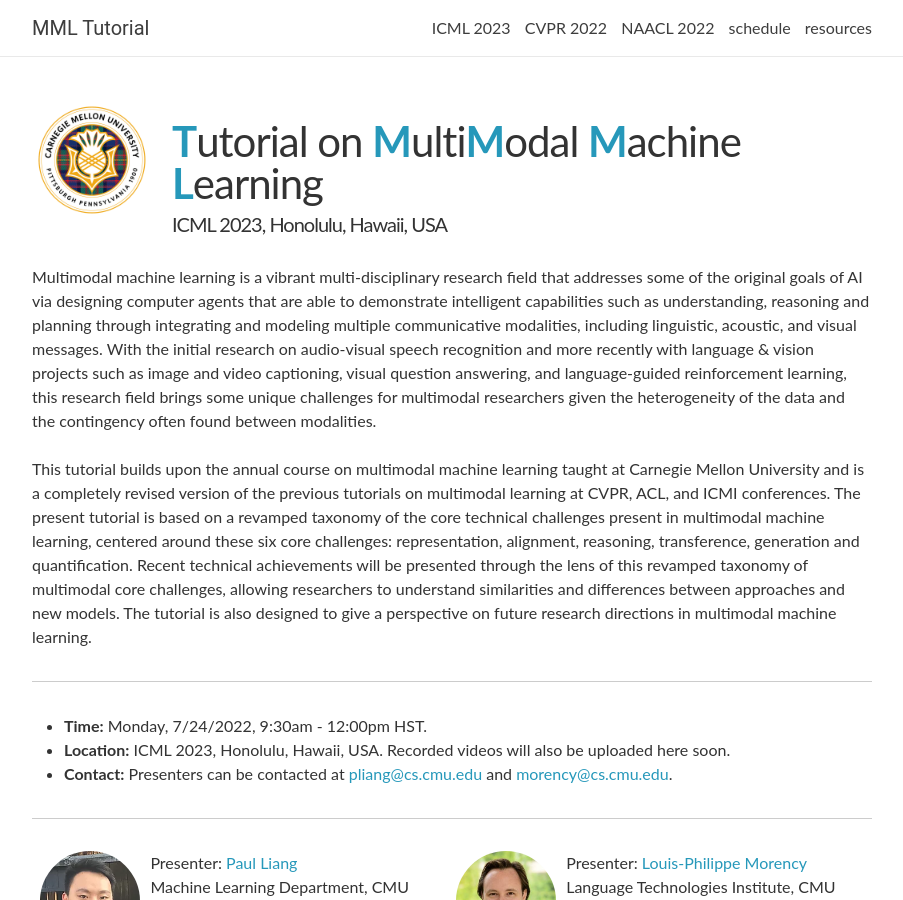
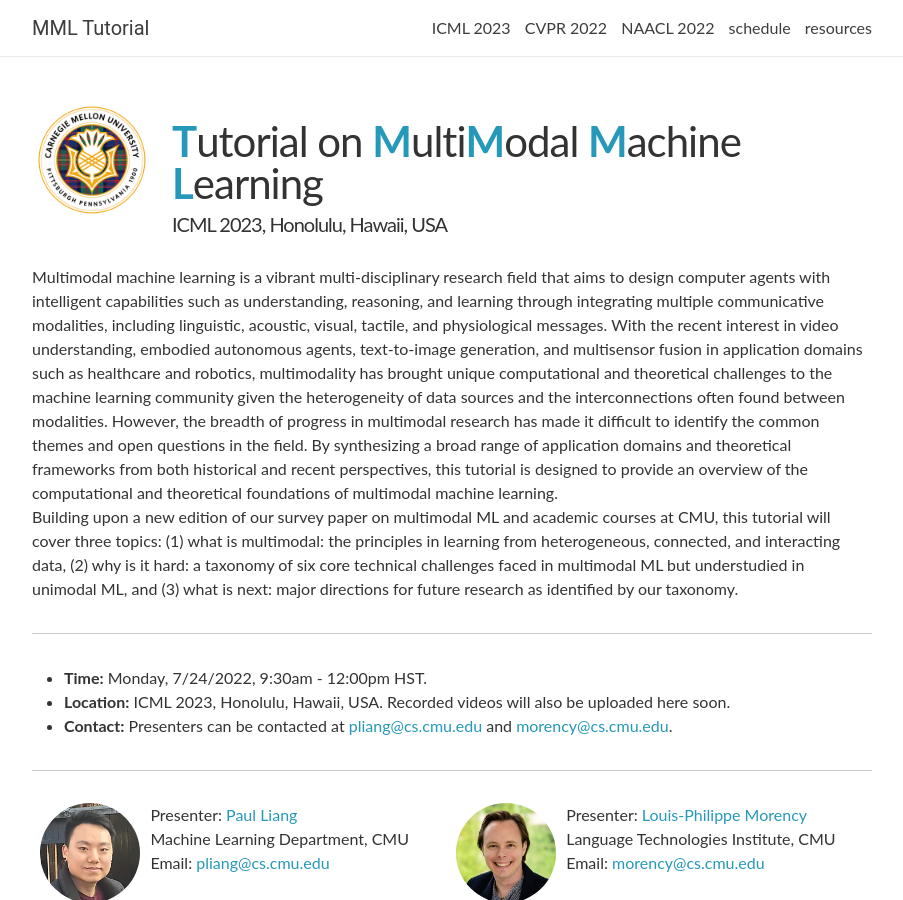
Before and after one commit to CMU-MultiComp-Lab/mmml-tutorial, a Jekyll site: the page icml2023/index.html, which Jekyll copies as it is, in a window 1280 px wide and 900 px high. Shown: the whole window, without its empty margins (188-1091 px from the left). Built offline with Jekyll 4.4.1, drawn with Linux system fonts in a browser that asks for light colours; nearby versions of some CDN libraries; comment, search, counter and statistics services are not loaded.

Commit message:
Update index.html

```diff
--- a/icml2023/index.html
+++ b/icml2023/index.html
@@ -72,21 +72,20 @@
   </header>
 
   <article class="post-content <b>M</b>ultimodal <b>M</b>achine <b>L</b>earning clearfix">
-    <p>Multimodal machine learning is a vibrant multi-disciplinary research field that addresses some of the
-      original goals of AI via designing computer agents that are able to demonstrate intelligent capabilities
-      such as understanding, reasoning and planning through integrating and modeling multiple communicative modalities,
-      including linguistic, acoustic, and visual messages. With the initial research on audio-visual speech recognition
-      and more recently with language & vision projects such as image and video captioning, visual question answering,
-      and language-guided reinforcement learning, this research field brings some unique challenges for multimodal
-      researchers given the heterogeneity of the data and the contingency often found between modalities.</br>
-      </br>
-       This tutorial builds upon the annual course on multimodal machine learning taught at Carnegie Mellon University
-      and is a completely revised version of the previous tutorials on multimodal learning at CVPR, ACL, and ICMI conferences.
-      The present tutorial is based on a revamped taxonomy of the core technical challenges present in multimodal machine learning,
-      centered around these six core challenges: representation, alignment, reasoning, transference, generation and quantification.
-      Recent technical achievements will be presented through the lens of this revamped taxonomy of multimodal core challenges,
-      allowing researchers to understand similarities and differences between approaches and new models. The tutorial is also
-      designed to give a perspective on future research directions in multimodal machine learning.
+    <p>Multimodal machine learning is a vibrant multi-disciplinary research field that aims to design computer agents with
+      intelligent capabilities such as understanding, reasoning, and learning through integrating multiple communicative modalities,
+      including linguistic, acoustic, visual, tactile, and physiological messages. With the recent interest in video understanding,
+      embodied autonomous agents, text-to-image generation, and multisensor fusion in application domains such as healthcare and robotics,
+      multimodality has brought unique computational and theoretical challenges to the machine learning community given the heterogeneity
+      of data sources and the interconnections often found between modalities. However, the breadth of progress in multimodal research
+      has made it difficult to identify the common themes and open questions in the field. By synthesizing a broad range of application
+      domains and theoretical frameworks from both historical and recent perspectives, this tutorial is designed to provide an overview
+      of the computational and theoretical foundations of multimodal machine learning.
+    </br>
+      Building upon a new edition of our survey paper on multimodal ML and academic courses at CMU, this tutorial will cover three topics:
+    (1) what is multimodal: the principles in learning from heterogeneous, connected, and interacting data, (2) why is it hard:
+    a taxonomy of six core technical challenges faced in multimodal ML but understudied in unimodal ML, and (3) what is next:
+    major directions for future research as identified by our taxonomy.
     </p>
 <hr />
 
```
